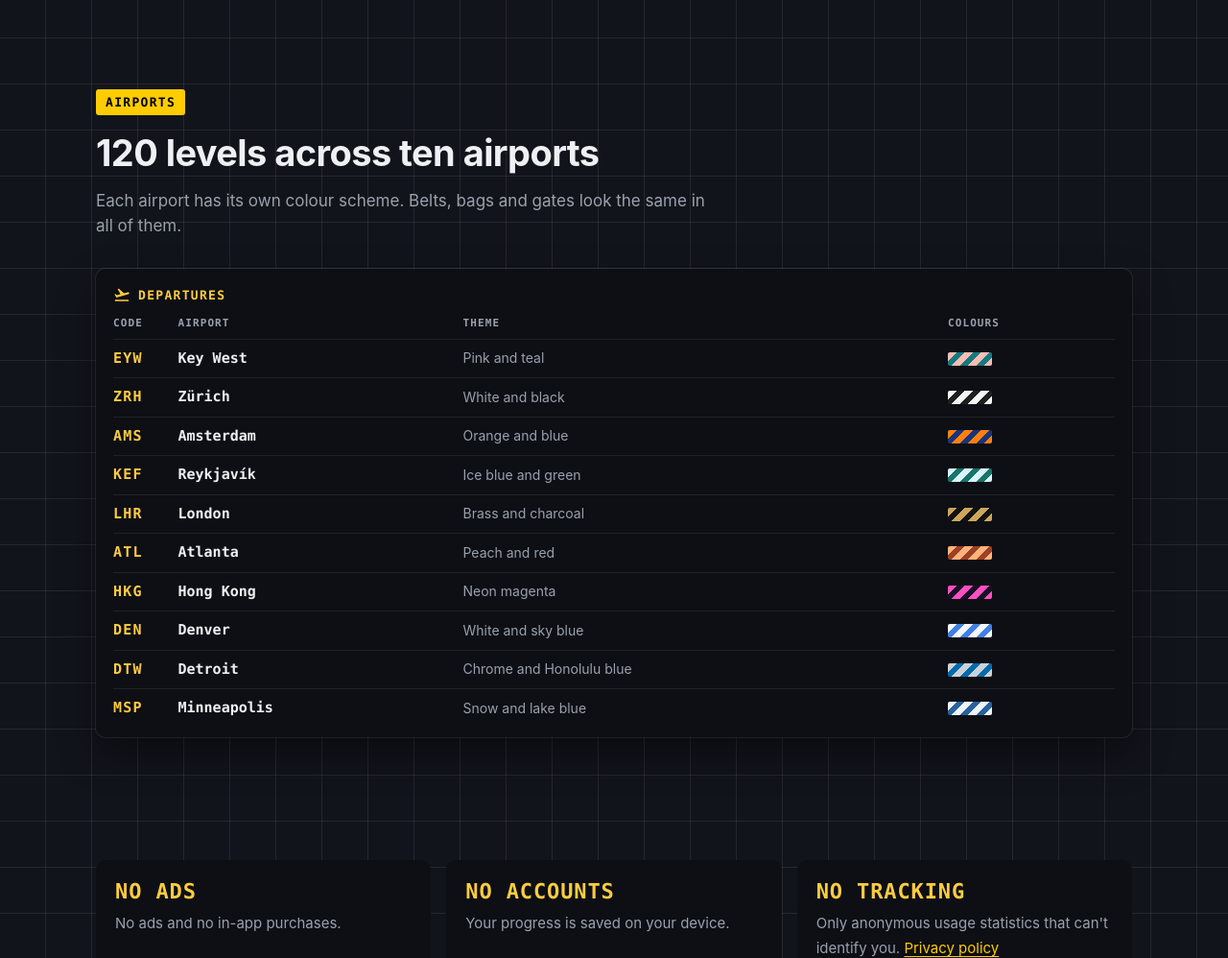
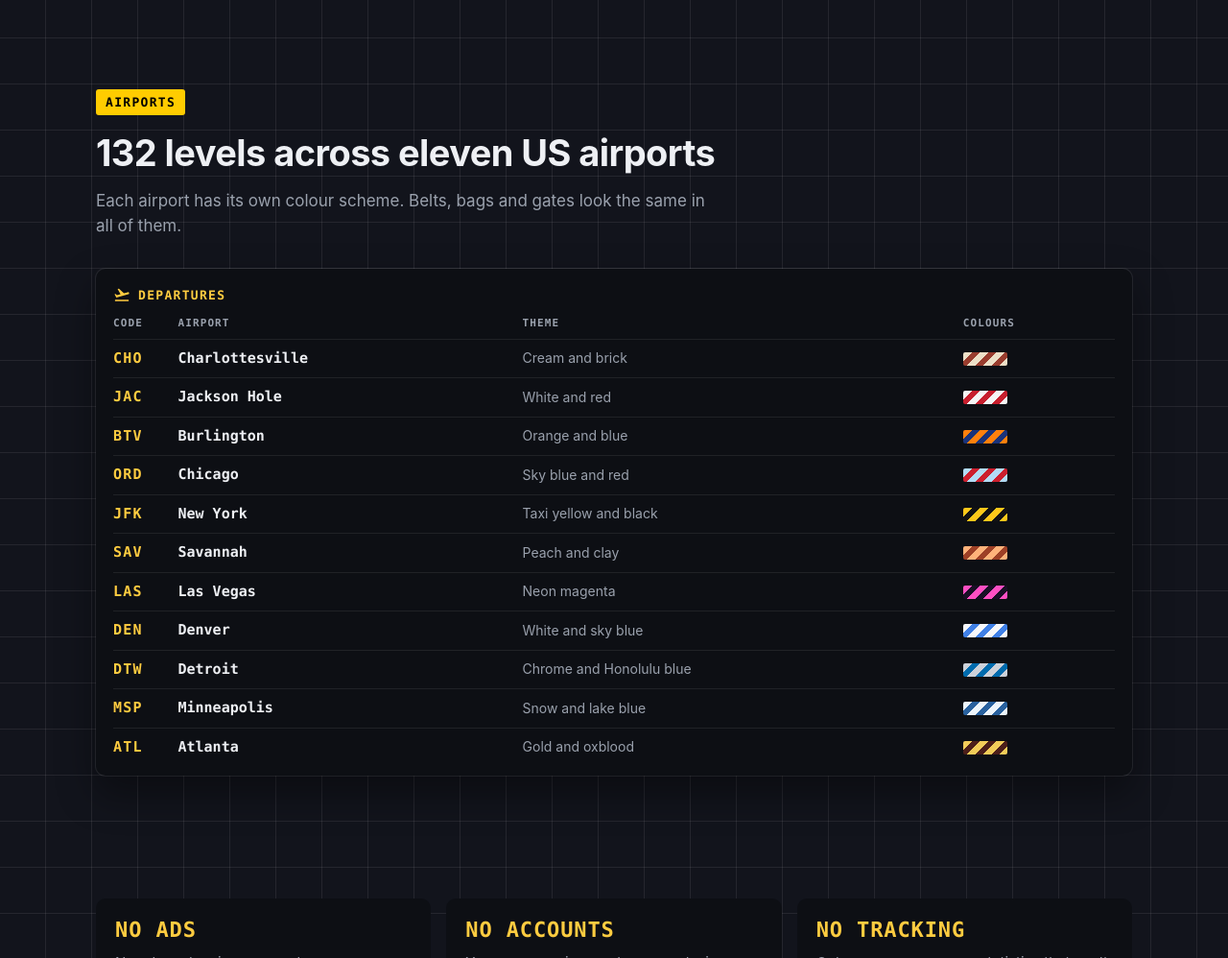
Before and after one commit to umboapp/luggagelanes-site, a plain HTML site: page index.html in a window 1280 px wide. Shown: the part 2840-3838 px from the top of the page at 96% size. Drawn offline with Linux system fonts and the light colour scheme.

Commit message:
Eleven US airports, 132 levels
Follows the app's airport reorganisation: new airports table with each hall's
colours from HallStyle.swift, "Start in Charlottesville", the support page's
example level, and the counts in every page's description. Screenshots and
their alt text still show the old airports until they're recaptured.

Co-Authored-By: Claude Opus 5.5 <noreply@anthropic.com>
Claude-Session: https://claude.ai/code/session_01TdZQVAo2xd8K9WArLNcwxJ

```diff
--- a/index.html
+++ b/index.html
@@ -4,10 +4,10 @@
 <meta charset="utf-8">
 <meta name="viewport" content="width=device-width, initial-scale=1">
 <title>Luggage Lanes: a baggage-routing puzzle for iPhone and iPad</title>
-<meta name="description" content="A baggage-routing puzzle game for iPhone, iPhone Duo and iPad: lay conveyor belts to get each bag to its flight. 120 levels across ten airports, plus an endless Rush Hour mode.">
+<meta name="description" content="A baggage-routing puzzle game for iPhone, iPhone Duo and iPad: lay conveyor belts to get each bag to its flight. 132 levels across eleven US airports, plus an endless Rush Hour mode.">
 <meta name="theme-color" content="#0d0f14">
 <meta property="og:title" content="Luggage Lanes">
-<meta property="og:description" content="A baggage-routing puzzle game for iPhone, iPhone Duo and iPad. 120 levels across ten airports.">
+<meta property="og:description" content="A baggage-routing puzzle game for iPhone, iPhone Duo and iPad. 132 levels across eleven US airports.">
 <meta property="og:type" content="website">
 <meta property="og:image" content="assets/icon.png">
 <link rel="icon" type="image/png" href="favicon.png">
@@ -109,7 +109,7 @@
         <li>
           <div class="bags" aria-hidden="true"><i class="bag" style="--c:var(--purple)"></i><i class="bag" style="--c:var(--green)"></i></div>
           <h3>Airports open as you go</h3>
-          <p>Start in Key West. Each next airport opens once you've solved the first three levels of the one before and earned enough stars.</p>
+          <p>Start in Charlottesville. Each next airport opens once you've solved the first three levels of the one before and earned enough stars.</p>
         </li>
         <li>
           <div class="bags" aria-hidden="true"><i class="bag" style="--c:var(--blue)"></i></div>
@@ -139,7 +139,7 @@
   <section>
     <div class="wrap">
       <span class="sign">Airports</span>
-      <h2>120 levels across ten airports</h2>
+      <h2>132 levels across eleven US airports</h2>
       <p class="section-intro">Each airport has its own colour scheme. Belts, bags and gates look the same in all of them.</p>
       <div class="board">
         <div class="board-head">
@@ -149,16 +149,17 @@
         <table>
           <thead><tr><th>Code</th><th>Airport</th><th class="idea-col">Theme</th><th>Colours</th></tr></thead>
           <tbody>
-            <tr><td class="code">EYW</td><td>Key West</td><td class="idea idea-col">Pink and teal</td><td><span class="edge" style="--e:#fabdb3;--s:#147a80"></span></td></tr>
-            <tr><td class="code">ZRH</td><td>Zürich</td><td class="idea idea-col">White and black</td><td><span class="edge" style="--e:#f5f5f5;--s:#1f1f21"></span></td></tr>
-            <tr><td class="code">AMS</td><td>Amsterdam</td><td class="idea idea-col">Orange and blue</td><td><span class="edge" style="--e:#ff800d;--s:#1a337a"></span></td></tr>
-            <tr><td class="code">KEF</td><td>Reykjavík</td><td class="idea idea-col">Ice blue and green</td><td><span class="edge" style="--e:#dbf2fa;--s:#14756b"></span></td></tr>
-            <tr><td class="code">LHR</td><td>London</td><td class="idea idea-col">Brass and charcoal</td><td><span class="edge" style="--e:#cca659;--s:#121214"></span></td></tr>
-            <tr><td class="code">ATL</td><td>Atlanta</td><td class="idea idea-col">Peach and red</td><td><span class="edge" style="--e:#ffb37a;--s:#9e4026"></span></td></tr>
-            <tr><td class="code">HKG</td><td>Hong Kong</td><td class="idea idea-col">Neon magenta</td><td><span class="edge" style="--e:#ff4fc2;--s:#1a0f26"></span></td></tr>
+            <tr><td class="code">CHO</td><td>Charlottesville</td><td class="idea idea-col">Cream and brick</td><td><span class="edge" style="--e:#ede0c7;--s:#993d2e"></span></td></tr>
+            <tr><td class="code">JAC</td><td>Jackson Hole</td><td class="idea idea-col">White and red</td><td><span class="edge" style="--e:#f5f5f5;--s:#c71f2e"></span></td></tr>
+            <tr><td class="code">BTV</td><td>Burlington</td><td class="idea idea-col">Orange and blue</td><td><span class="edge" style="--e:#ff800d;--s:#1a337a"></span></td></tr>
+            <tr><td class="code">ORD</td><td>Chicago</td><td class="idea idea-col">Sky blue and red</td><td><span class="edge" style="--e:#b2dbf5;--s:#cc1f2e"></span></td></tr>
+            <tr><td class="code">JFK</td><td>New York</td><td class="idea idea-col">Taxi yellow and black</td><td><span class="edge" style="--e:#ffc71a;--s:#121214"></span></td></tr>
+            <tr><td class="code">SAV</td><td>Savannah</td><td class="idea idea-col">Peach and clay</td><td><span class="edge" style="--e:#ffb27a;--s:#9e4026"></span></td></tr>
+            <tr><td class="code">LAS</td><td>Las Vegas</td><td class="idea idea-col">Neon magenta</td><td><span class="edge" style="--e:#ff4fc2;--s:#1a0f26"></span></td></tr>
             <tr><td class="code">DEN</td><td>Denver</td><td class="idea idea-col">White and sky blue</td><td><span class="edge" style="--e:#f7f7fa;--s:#4080e6"></span></td></tr>
             <tr><td class="code">DTW</td><td>Detroit</td><td class="idea idea-col">Chrome and Honolulu blue</td><td><span class="edge" style="--e:#ccd1d9;--s:#006bad"></span></td></tr>
             <tr><td class="code">MSP</td><td>Minneapolis</td><td class="idea idea-col">Snow and lake blue</td><td><span class="edge" style="--e:#edf5fc;--s:#29619e"></span></td></tr>
+            <tr><td class="code">ATL</td><td>Atlanta</td><td class="idea idea-col">Gold and oxblood</td><td><span class="edge" style="--e:#f2cc59;--s:#4c1f1a"></span></td></tr>
           </tbody>
         </table>
       </div>
```
Also changed, not shown: 404.html (+1 -1 lines), privacy/index.html (+1 -1 lines), support/index.html (+2 -2 lines), terms/index.html (+1 -1 lines).
